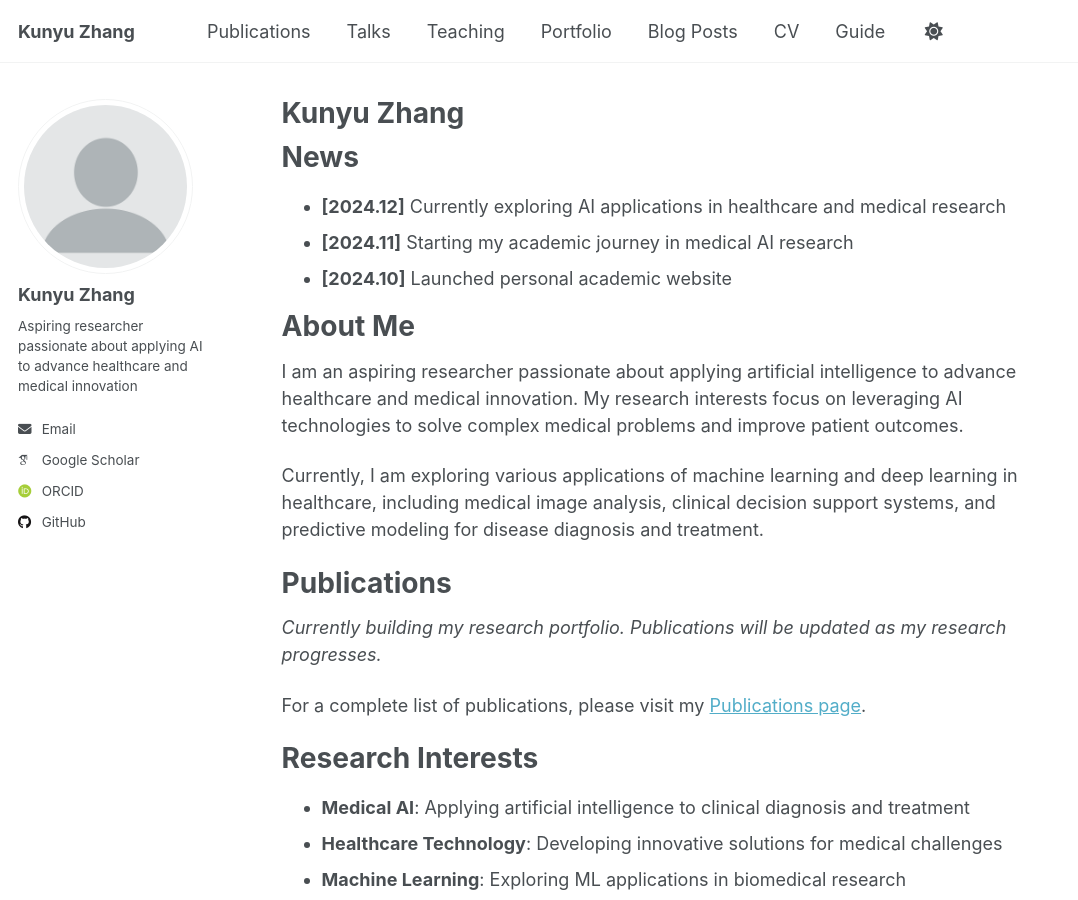
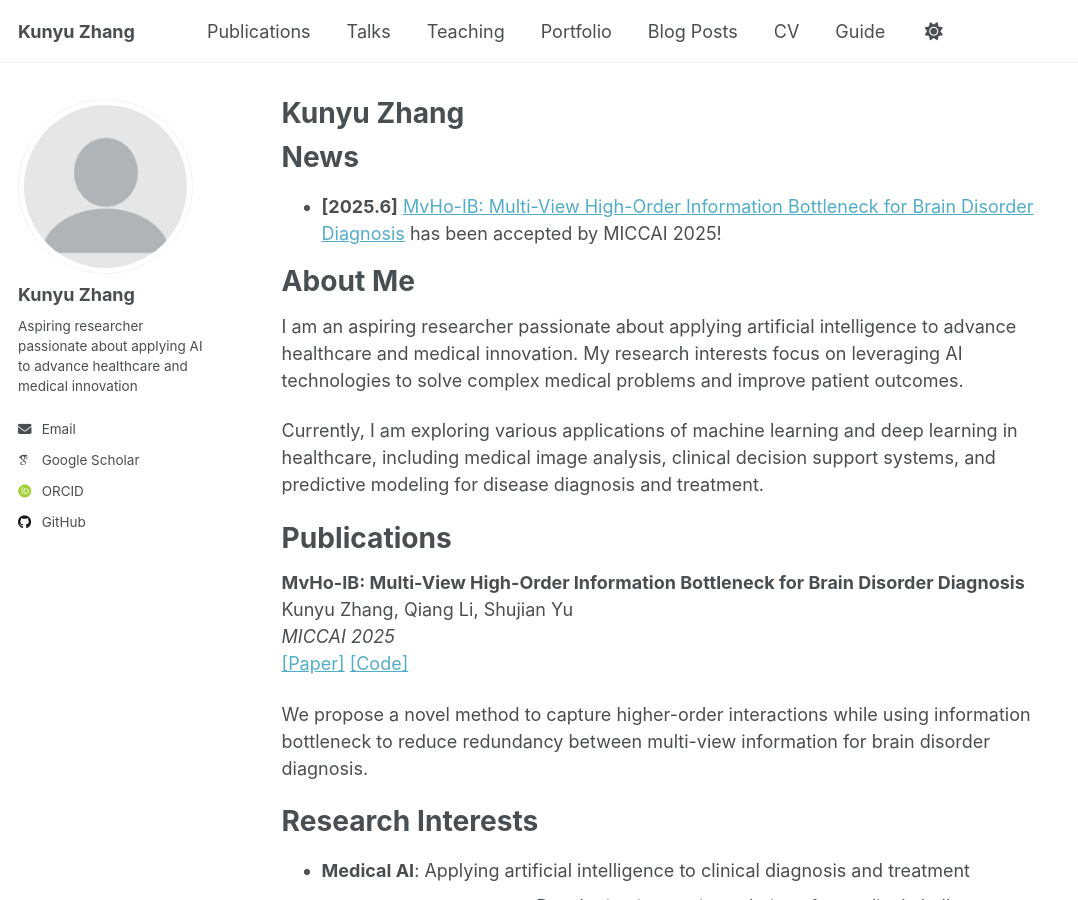
Before and after one commit to zky04/zky04.github.io, a Jekyll site: the page built from _pages/about.md, in a window 1280 px wide and 900 px high. Shown: the whole window, without its empty margins (0-1078 px from the left). Built offline with Jekyll 4.4.1, drawn with Linux system fonts in a browser that asks for light colours; some web fonts are replaced.

Commit message:
update about.md

```diff
--- a/_pages/about.md
+++ b/_pages/about.md
@@ -8,9 +8,8 @@ redirect_from:
 ---
 
 # News
-- **[2024.12]** Currently exploring AI applications in healthcare and medical research
-- **[2024.11]** Starting my academic journey in medical AI research
-- **[2024.10]** Launched personal academic website
+- **[2025.6]** [MvHo-IB: Multi-View High-Order Information Bottleneck for Brain Disorder Diagnosis](http://arxiv.org/abs/2507.02847) has been accepted by MICCAI 2025!
+
 
 # About Me
 I am an aspiring researcher passionate about applying artificial intelligence to advance healthcare and medical innovation. My research interests focus on leveraging AI technologies to solve complex medical problems and improve patient outcomes.
@@ -18,9 +17,14 @@ I am an aspiring researcher passionate about applying artificial intelligence to
 Currently, I am exploring various applications of machine learning and deep learning in healthcare, including medical image analysis, clinical decision support systems, and predictive modeling for disease diagnosis and treatment.
 
 # Publications
-*Currently building my research portfolio. Publications will be updated as my research progresses.*
 
-For a complete list of publications, please visit my [Publications page](/publications/).
+**MvHo-IB: Multi-View High-Order Information Bottleneck for Brain Disorder Diagnosis**
+Kunyu Zhang, Qiang Li, Shujian Yu
+*MICCAI 2025*
+[[Paper]](http://arxiv.org/abs/2507.02847) [[Code]](https://github.com/zky04/MvHo-IB)
+
+We propose a novel method to capture higher-order interactions while using information bottleneck to reduce redundancy between multi-view information for brain disorder diagnosis.
+
 
 # Research Interests
 - **Medical AI**: Applying artificial intelligence to clinical diagnosis and treatment
```
